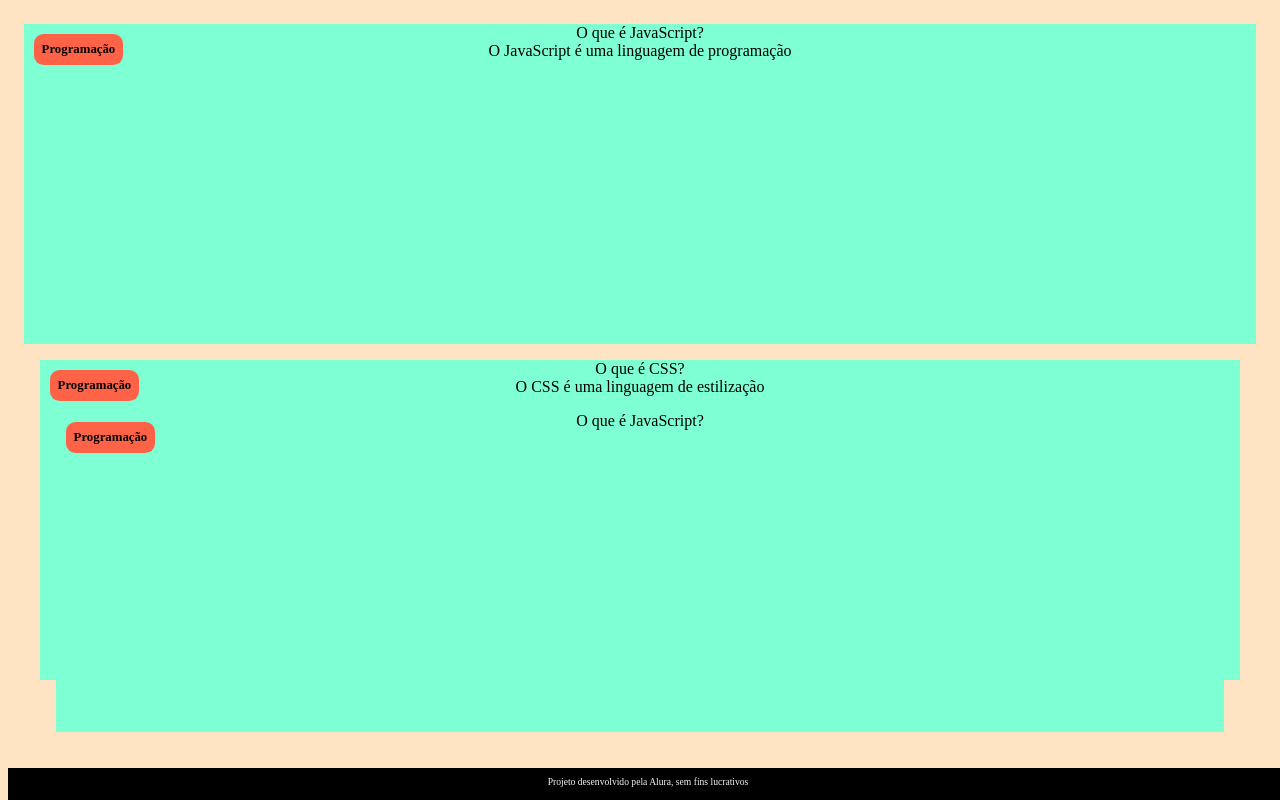
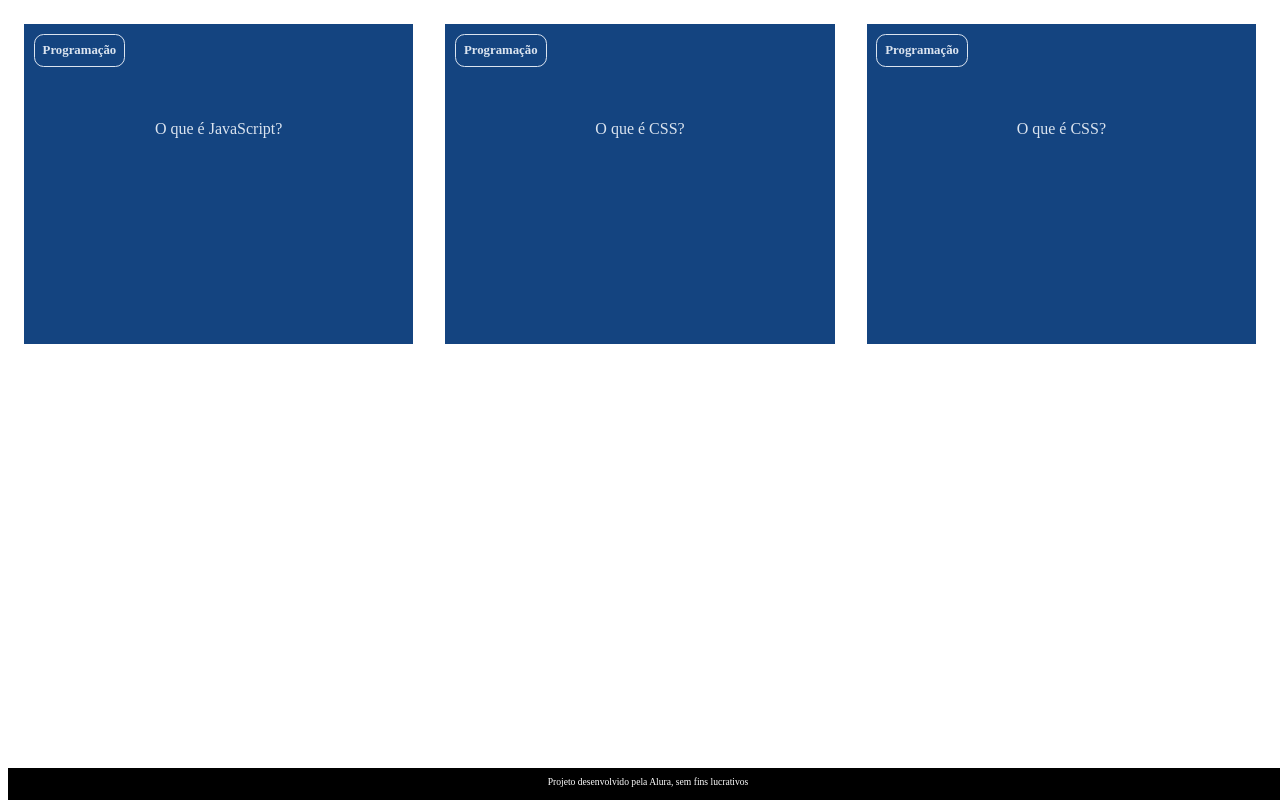
Before and after one commit to Kanuro/aluracards, a plain HTML site: page index.html in a window 1280 px wide. Drawn offline with Linux system fonts and the light colour scheme; a web font is replaced by a local one.

Commit message:
Add files via upload

```diff
--- a/assets/Style.css
+++ b/assets/Style.css
@@ -1,48 +1,97 @@
-body {
-    background-color:bisque;
-    font-family: bai jamjuree;
+:root {
+  --text-color: #DBE4EF;
+  --card-front-color: #144480;
+  --card-back-color: #00F4BF;
 }
 
-footer {
-     background-color: black;
-     color:  whitesmoke;
-      position: fixed;
-      bottom: 0;
-      width: 100%;
-      height: 2rem;
+body {
+  background:('img/bg-desktop.webp') ;
+  font-family: Bai Jamjuree;
 }
 
-  footer p {
-          text-align: center;
-           font-size: 0.6rem;
-            margin-top: 0.5rem;
-  }
+#container {
+  display: flex;
+}
 
-  #container {
-    display: flex;
-}
 .cartao {
   margin: 1rem 1rem;
-  background-color: aqua;
   height: 20rem;
   flex-grow: 1;
   flex-basis: calc(33% - 6rem);
 }
+
 .cartao__conteudo {
+  background-color: var(--card-front-color);
   text-align: center;
-  background-color: aquamarine;
+
   height: 100%;
 }
-.cartao__conteudo {
-  text-align: center;
-  height: 100%;
-}
+
 .cartao__conteudo h3 {
-  background-color: tomato;
+  color: var(--text-color);
+  border: 1px solid var(--text-color);
   text-align: left;
   padding: 0.5rem;
   position: absolute;
   margin: 0.6rem;
-  border-radius:0.6rem;
+  border-radius: 0.6rem;
   font-size: 1vw;
+  backface-visibility: hidden;
 }
+
+.cartao__conteudo p {
+  margin-top: 1rem;
+  padding: 2rem;
+}
+
+.cartao__conteudo__pergunta p {
+  color: var(--text-color);
+  font-weight: 500;
+}
+
+.cartao__conteudo__resposta p {
+  color: var(--card-back-color);
+  font-weight: 700;
+}
+
+footer {
+  background-color: black;
+  color: white;
+  position: fixed;
+  bottom: 0;
+  width: 100%;
+  height: 2rem;
+}
+
+footer p {
+  text-align: center;
+  font-size: 0.6rem;
+  margin-top: 0.5rem;
+}
+
+.cartao:hover .cartao__conteudo {
+  transform: rotateY(180deg);
+}
+
+.cartao__conteudo {
+  background-color: var(--card-front-color);
+  text-align: center;
+  height: 100%;
+  transform-style: preserve-3d;
+  transition: transform 300ms ease-in-out;
+}
+.cartao__conteudo__resposta {
+  transform: rotateY(180deg);
+}
+.cartao__conteudo__pergunta,
+.cartao__conteudo__resposta {
+    backface-visibility: hidden;
+    position: absolute;
+    height: 100%;
+    width: 100%;
+}
+.cartao__conteudo p {
+  margin-top: 1rem;
+  padding: 2rem;
+  margin-top: 4rem;
+}
--- a/index.html
+++ b/index.html
@@ -3,12 +3,7 @@
 <head>
     <meta charset="UTF-8">
     <meta name="viewport" content="width=device-width, initial-scale=1.0">
-    <link rel="preconnect" href="https://fonts.googleapis.com" />
-    <link rel="preconnect" href="https://fonts.gstatic.com" crossorigin />
-    <link
-      href="https://fonts.googleapis.com/css2?family=Bai+Jamjuree:ital,wght@0,200;0,300;0,400;0,500;0,600;0,700;1,200;1,300;1,400;1,500;1,600;1,700&display=swap"
-      rel="stylesheet">
-      <link rel="stylesheet" href="assets/Style.css">
+    <link rel="stylesheet" href="assets/style.css">
     <title>Flashcard</title>
 </head>
 <body>
@@ -18,30 +13,33 @@
                 <div class="cartao__conteudo">
                     <h3>Programação</h3>
                     <div class="cartao__conteudo__pergunta">
-                        O que é JavaScript?
+                        <p>O que é JavaScript?</p>
                     </div>
                     <div class="cartao__conteudo__resposta">
-                        O JavaScript é uma linguagem de programação
+                        <p>O JavaScript é uma linguagem de programação</p>
                     </div>
-
                 </div>
+            </article>
             <article class="cartao">
                 <div class="cartao__conteudo">
                     <h3>Programação</h3>
                     <div class="cartao__conteudo__pergunta">
-                        O que é CSS?
+                        <p>O que é CSS?</p>
                     </div>
                     <div class="cartao__conteudo__resposta">
-                        O CSS é uma linguagem de estilização
+                    <p>O CSS é uma linguagem de estilização</p>
                     </div>
-                    <article class="cartao">
-                        <div class="cartao__conteudo">
-                            <h3>Programação</h3>
-                            <div class="cartao_conteudo_pergunta">
-                                <p>O que é JavaScript?</p>
-                        </div>
+                </div>
+            </article>
+            <article class="cartao">
+                <div class="cartao__conteudo">
+                    <h3>Programação</h3>
+                    <div class="cartao__conteudo__pergunta">
+                        <p>O que é CSS?</p>
                     </div>
-                </article>
+                    <div class="cartao__conteudo__resposta">
+                    <p>O CSS é uma linguagem de estilização</p>
+                    </div>
                 </div>
             </article>
         </section>
```
Also changed, not shown: img/bg-desktop.webp (added), img/bg-mobile.webp (added), img/bg-tablet.webp (added).
